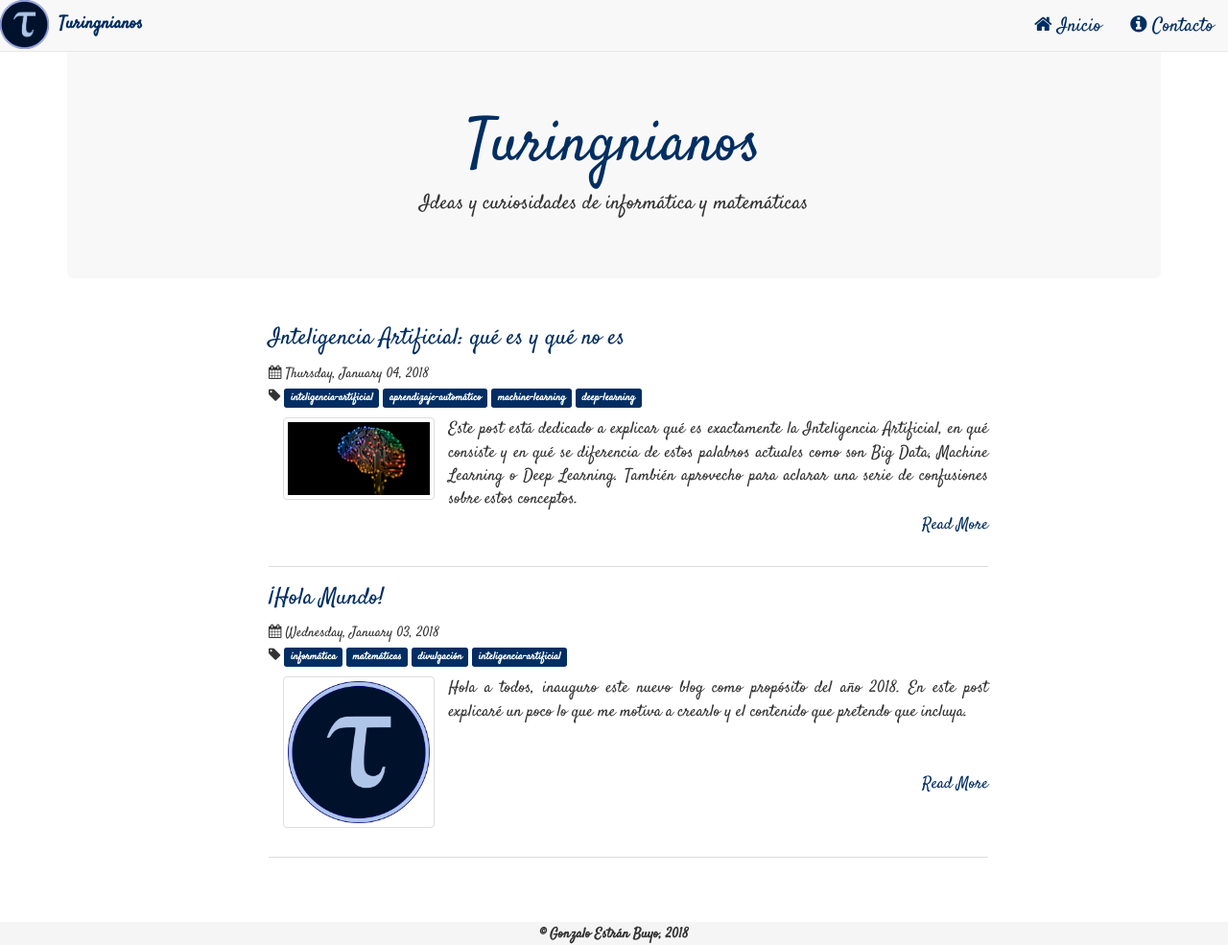
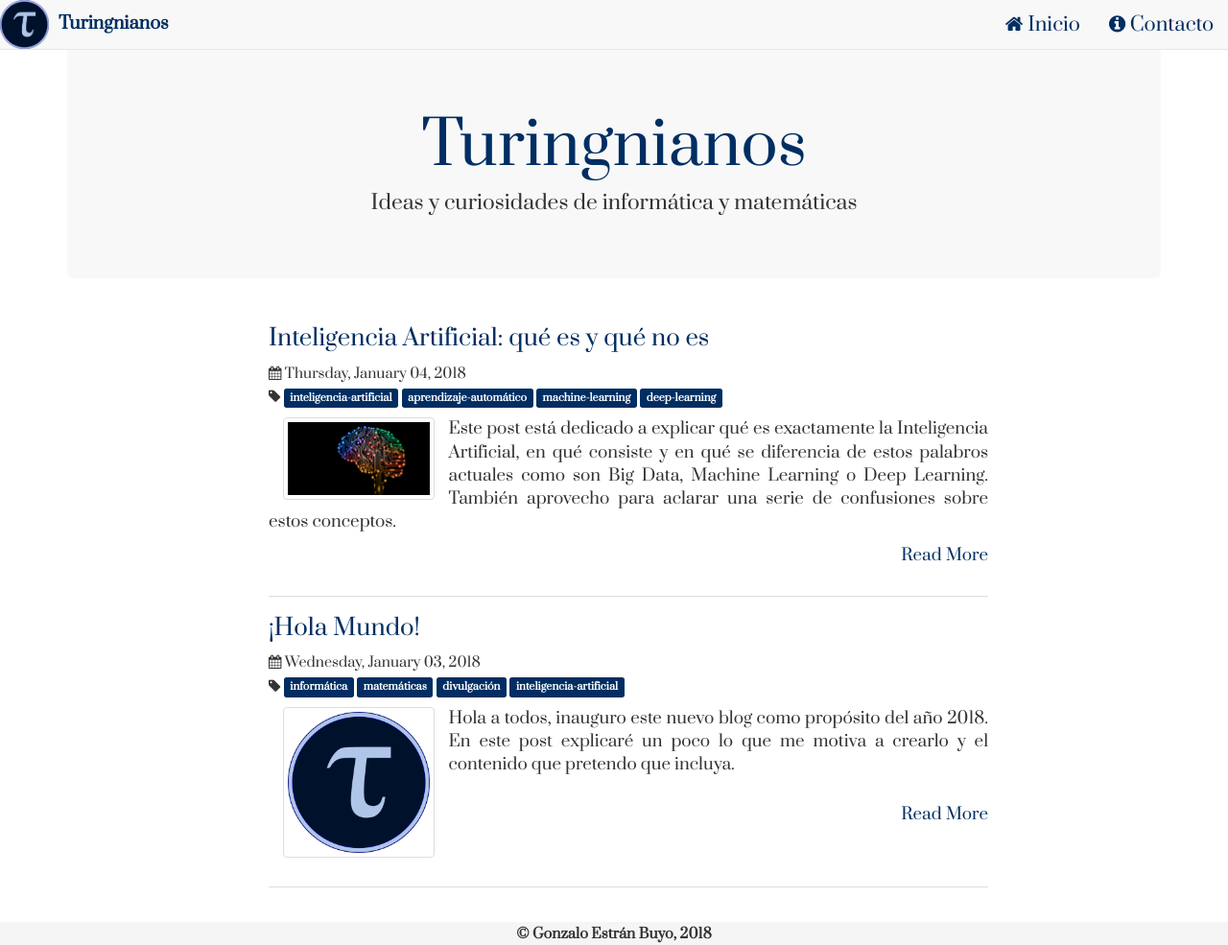
Before and after one commit to turingnianos/turingnianos.github.io, a Jekyll site: the page built from index.html, in a window 1280 px wide and 985 px high. Shown: the whole window at 96% size. Built offline with Jekyll 4.4.1, drawn with Linux system fonts in a browser that asks for light colours; nearby versions of some CDN libraries; comment, search, counter and statistics services are not loaded.

Commit message:
Update site.css

```diff
--- a/assets/css/site.css
+++ b/assets/css/site.css
@@ -1,10 +1,10 @@
 /* @import url(http://fonts.googleapis.com/css?family=Lato:400,700); */
 @import url('https://fonts.googleapis.com/css?family=Old+Standard+TT');
-@import url('https://fonts.googleapis.com/css?family=Satisfy');
+@import url('https://fonts.googleapis.com/css?family=Prata');
 
 /* global settings */
 body {
-  font-family: 'Satisfy', 'Old Standard TT', 'sans-serif';
+  font-family: 'Prata', 'Old Standard TT', 'sans-serif';
   padding-bottom:60px;
   padding-top:50px;
   font-size:170%;
```
